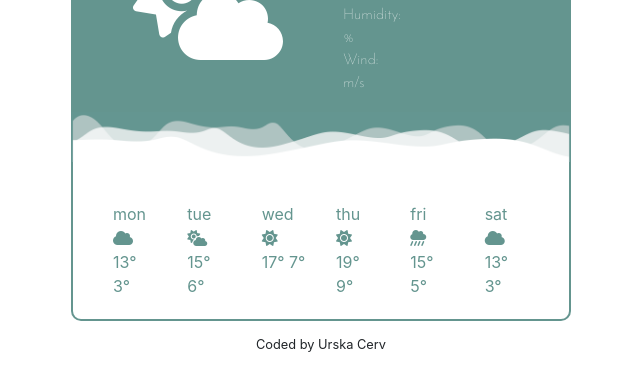
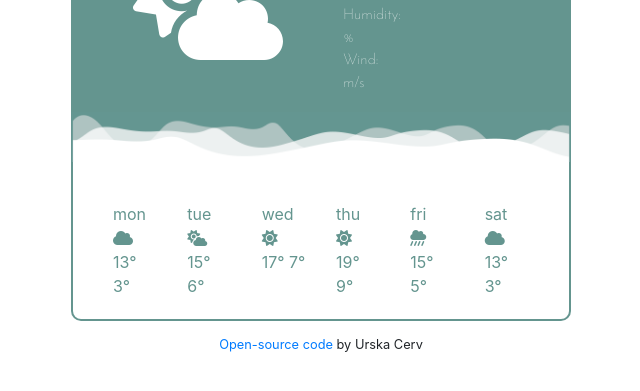
Before and after one commit to UrskaCerv/Weather_app, a plain HTML site: page index.html in a window 1280 px wide. Shown: the part 213-604 px from the top of the page, without its empty margins (319-959 px from the left). Drawn offline with nearby package versions, Linux system fonts and the light colour scheme; no server answers.

Commit message:
Added link to gitHub

```diff
--- a/index.html
+++ b/index.html
@@ -123,7 +123,7 @@
             </div>
         </div>
     </div>
-    <div class="signature"><small>Coded by Urska Cerv</small></div>
+    <div class="signature"><small><a href="https://github.com/UrskaCerv/Weather_app">Open-source code</a> by Urska Cerv</small></div>
     </div>
     <script src="src/index.js"></script>
     </div>
```
